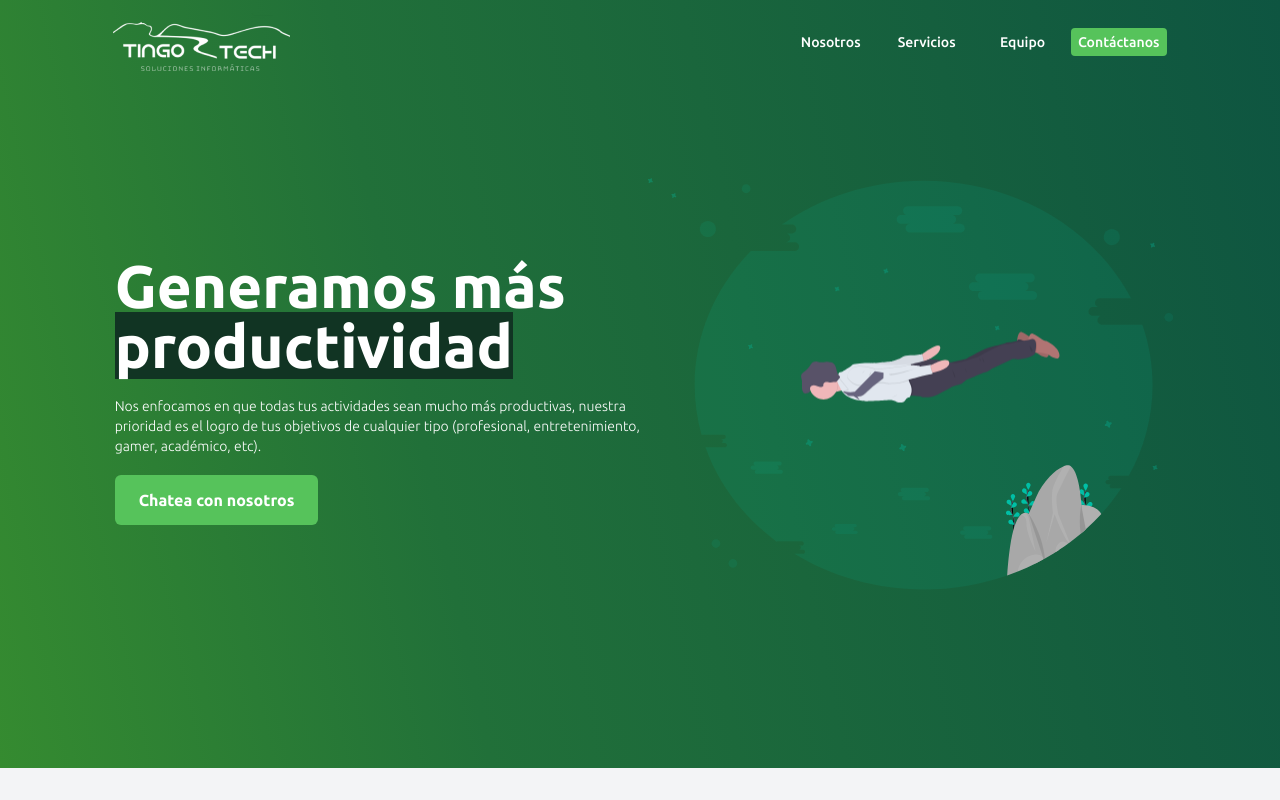
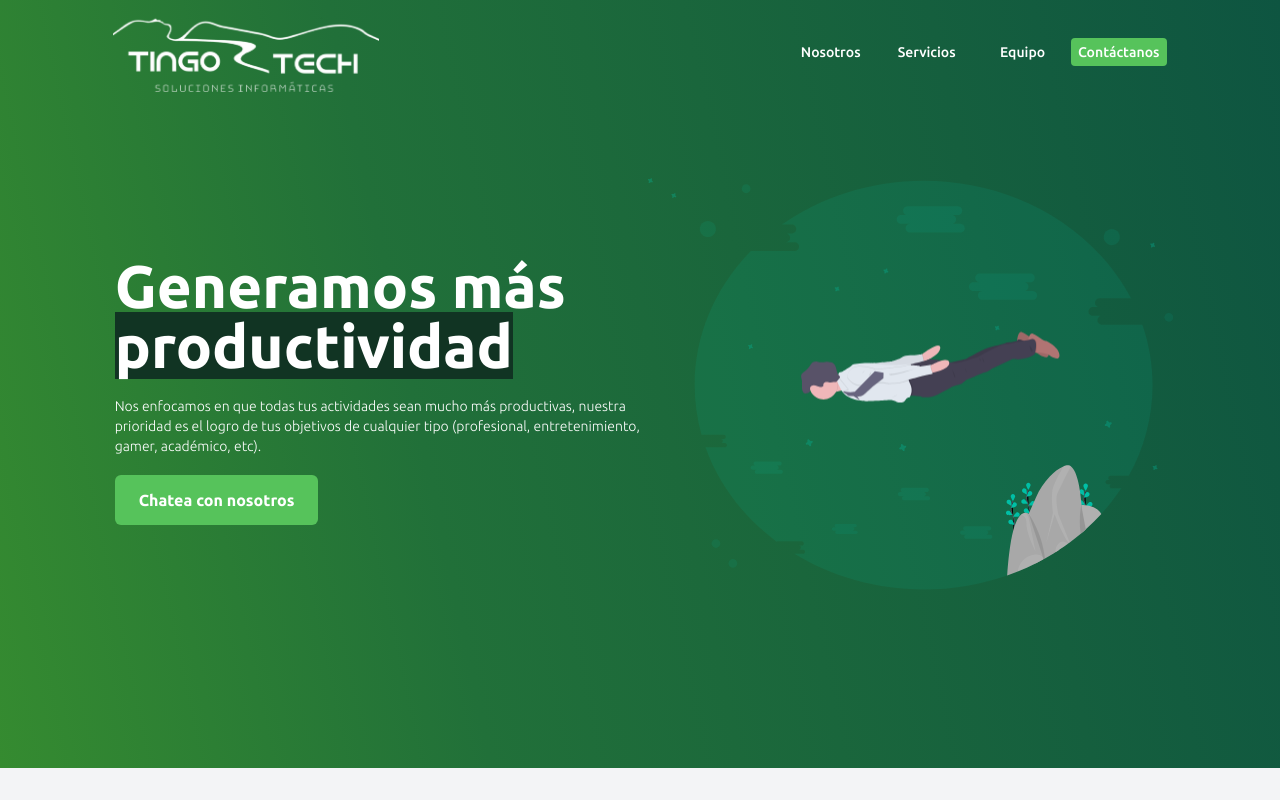
Before and after one commit to wasi-lat/tingotech, a Next.js app: page / in a window 1280 px wide. Shown: the top 800 px of the page. Built offline with nearby package versions, Linux system fonts and the light colour scheme.

Commit message:
ADD: resize image to logo

```diff
--- a/components/shared/navbar.js
+++ b/components/shared/navbar.js
@@ -4,12 +4,12 @@ export default function Navbar() {
   return (
     <nav className="container mx-auto flex justify-between items-center w-full md:w-5/6">
       <ul className="mr-3 text-2xl md:text-3xl">
-        <li>
+        <li className="h-12 md:h-20">
           <Link href="/">
-            <a title="Tingo Texh" className="">
+            <a title="Tingo Texh">
               <img
-                className="object-contain w-full h-full"
-                src="/img/logo.png"
+                className="object-contain h-full"
+                src="/img/tingotech.png"
                 alt="Tingo Tech"
               />
             </a>
```
Also changed, not shown: public/img/logo.png (deleted), public/img/tingotech.png (added).
